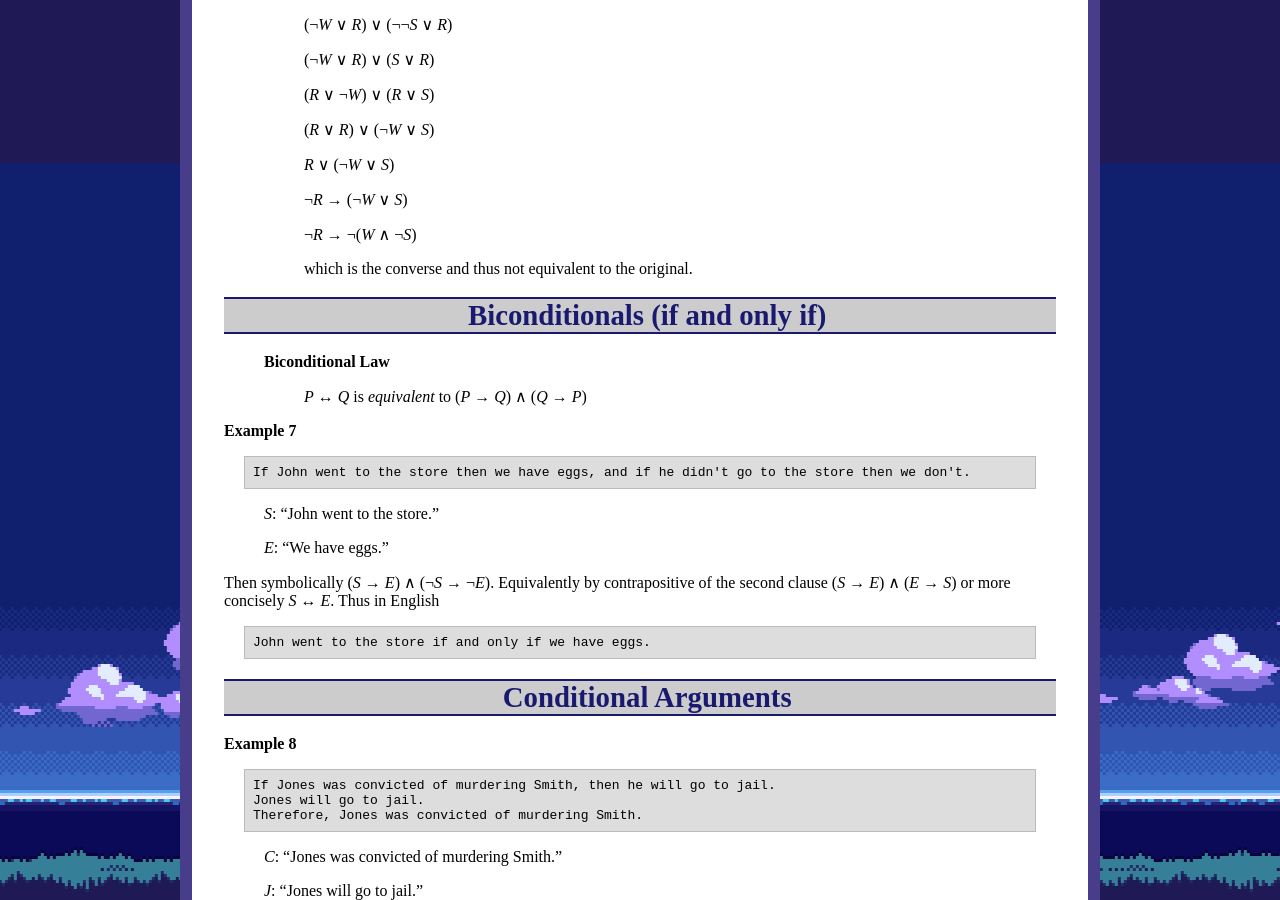
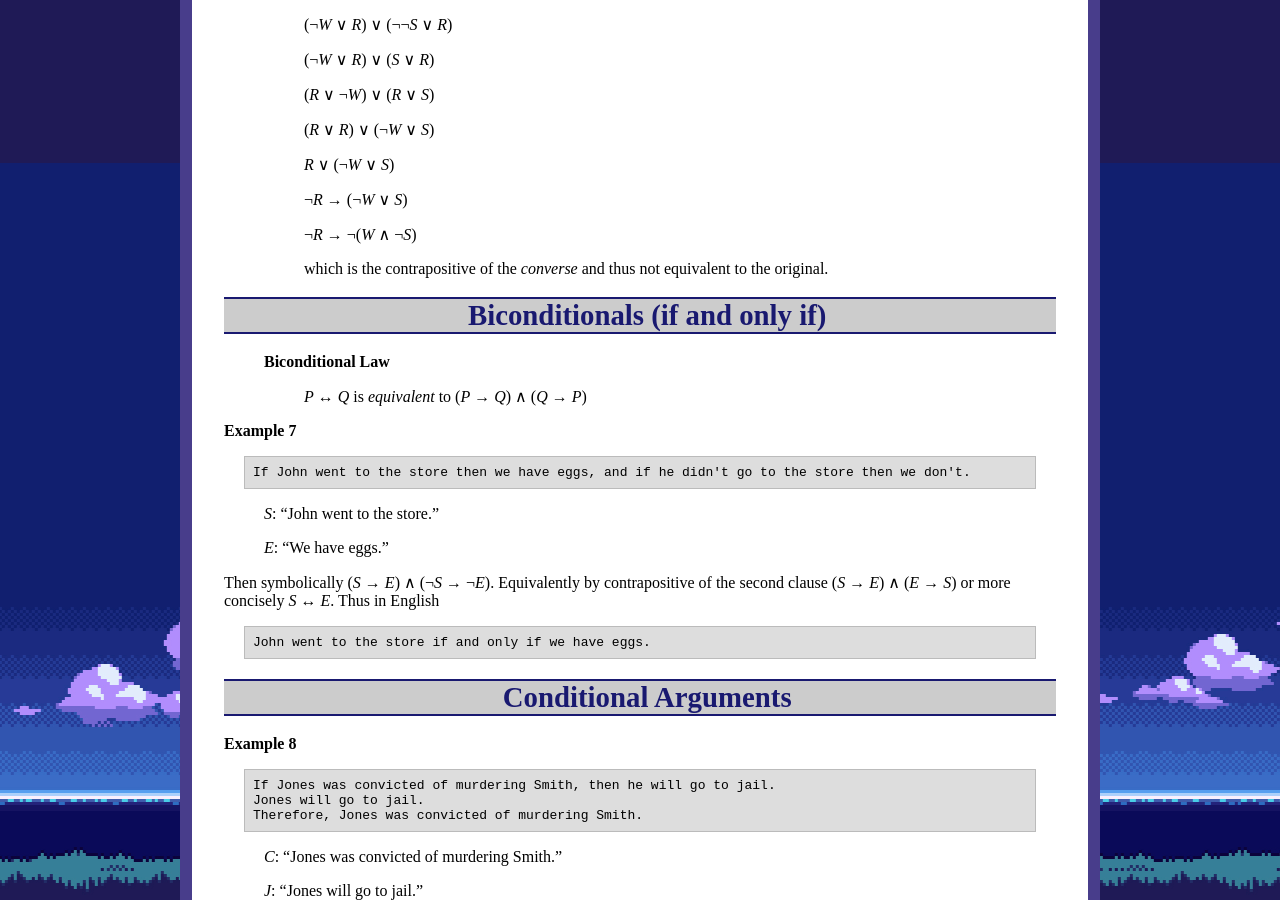
Before and after one commit to ycpcs/ece335-fall2025, a Jekyll site: the page built from lectures/lecture04.md, in a window 1280 px wide and 900 px high, scrolled down 2537 px. Built offline with Jekyll 4.4.1, drawn with Linux system fonts in a browser that asks for light colours.

Commit message:
fix lecture 4
fix lecture 4

```diff
--- a/lectures/lecture04.md
+++ b/lectures/lecture04.md
@@ -163,7 +163,7 @@ Then symbolically the original statement is *R* → (*W* ∧ ¬*S*)
 > >
 > > ¬*R* → ¬(*W* ∧ ¬*S*)
 > >
-> > which is the converse and thus not equivalent to the original.
+> > which is the contrapositive of the *converse* and thus not equivalent to the original.
 
 Biconditionals (if and only if)
 ===============================
```
